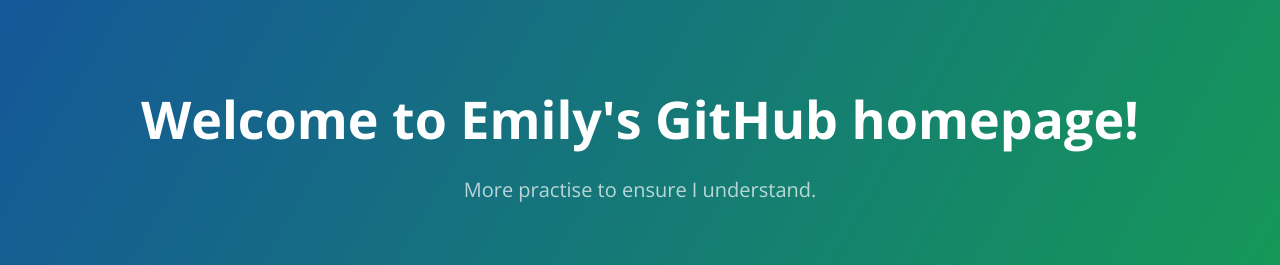
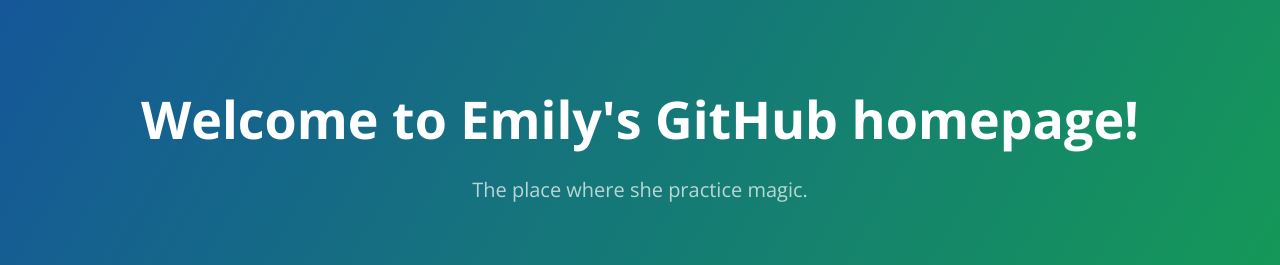
Before and after one commit to embrilliant/embrilliant.github.io, a plain HTML site: page index.html in a window 1280 px wide. Shown: the top 265 px of the page. Drawn offline with nearby package versions, Linux system fonts and the light colour scheme.

Commit message:
edited h2 content

```diff
--- a/index.html
+++ b/index.html
@@ -12,7 +12,7 @@
   <body>
     <section class="page-header">
       <h1 class="project-name">Welcome to Emily's GitHub homepage!</h1>
-      <h2 class="project-tagline">More practise to ensure I understand.</h2>
+      <h2 class="project-tagline">The place where she practice magic.</h2>
     </section>
 
     <section class="main-content">
```
